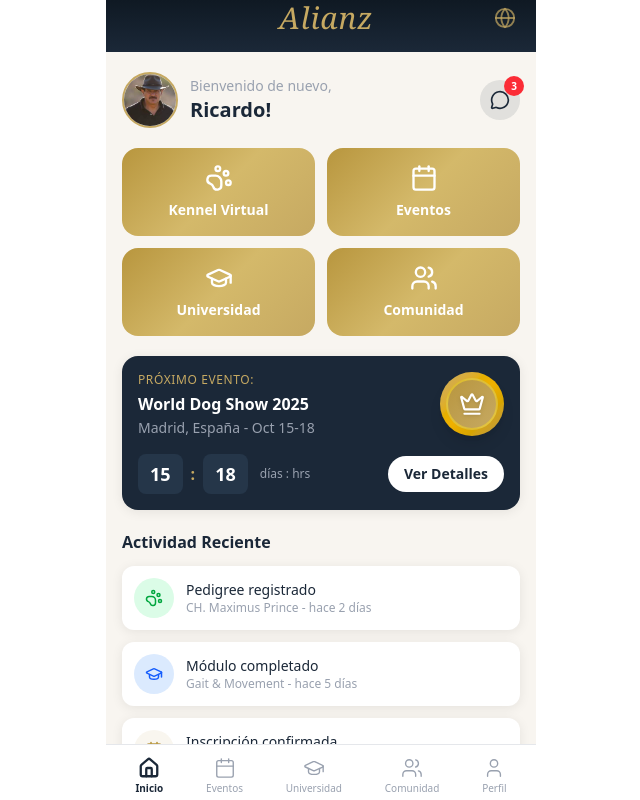
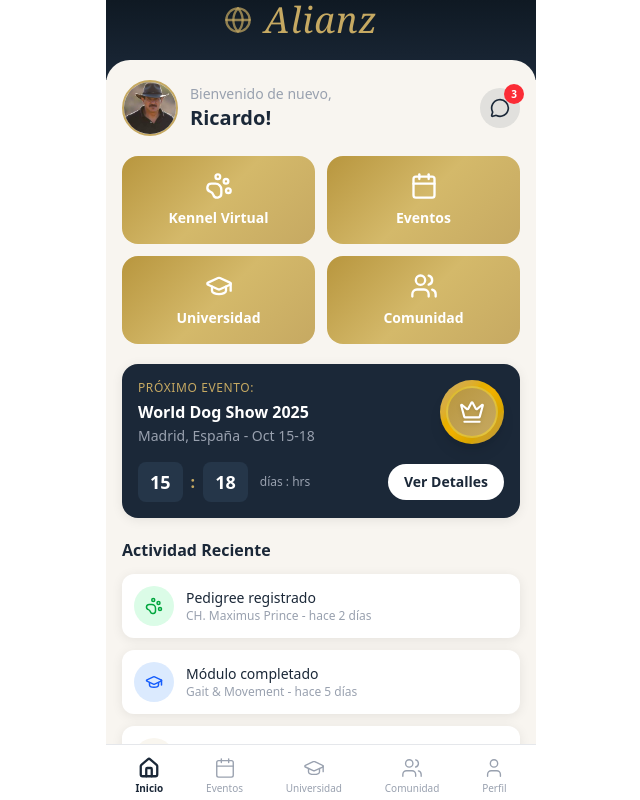
Before and after one commit to nachoaveragemexican/alianz, a React (Vite) app in the folder demo/: page /#/ in a window 1280 px wide. Shown: the whole page, without its empty margins (319-959 px from the left). Built offline with nearby package versions, Linux system fonts and the light colour scheme.

Commit message:
Home: taller navy banner with rounded cream overlay
Doubled navy header height, bigger Alianz title (4xl) and globe icon
(28px), centered vertically. Cream content area overlaps header with
-mt-5 and rounded-t-3xl for the layered card effect.

https://claude.ai/code/session_01UfzMFKpYQDqAPzECoDtYid

```diff
--- a/demo/src/pages/Home.jsx
+++ b/demo/src/pages/Home.jsx
@@ -14,17 +14,17 @@ export default function Home() {
 
   return (
     <div className="h-full flex flex-col">
-      {/* Slim navy header — just branding */}
-      <header className="bg-navy-gradient safe-top px-5 pt-3 pb-4 shrink-0">
-        <div className="flex items-center justify-between">
-          <div className="w-8" />
-          <h1 className="font-serif text-gold text-3xl italic tracking-wide">Alianz</h1>
-          <Globe size={22} className="text-gold/70" />
+      {/* Navy header — branding only */}
+      <header className="bg-navy-gradient safe-top px-5 pt-4 pb-10 shrink-0">
+        <div className="flex items-center justify-center gap-3">
+          <Globe size={28} className="text-gold/70" />
+          <h1 className="font-serif text-gold text-4xl italic tracking-wide">Alianz</h1>
+          <div className="w-7" />
         </div>
       </header>
 
-      {/* Content on cream */}
-      <div className="flex-1 overflow-y-auto scroll-area bg-cream">
+      {/* Content on cream — overlaps navy header */}
+      <div className="flex-1 overflow-y-auto scroll-area -mt-5 rounded-t-3xl bg-cream">
         <div className="px-4 pt-5 pb-4">
           {/* Welcome + avatar row */}
           <div className="flex items-center gap-3 mb-5">
```
Also changed, not shown: 6 other files (tests, documents, lock files or other folders).
